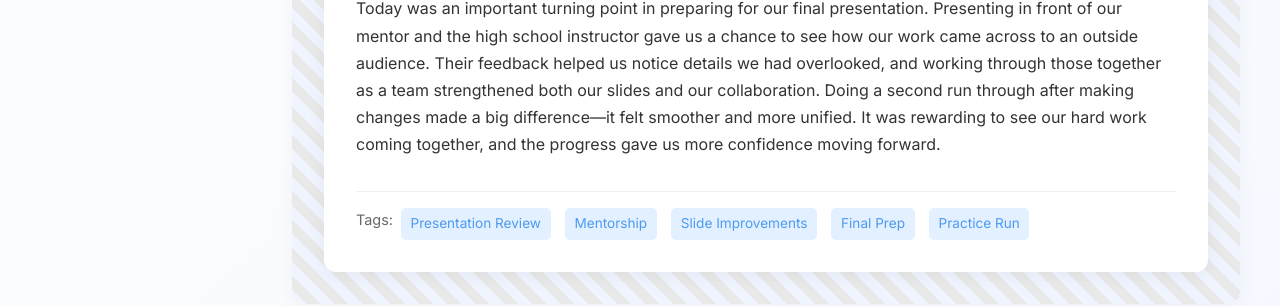
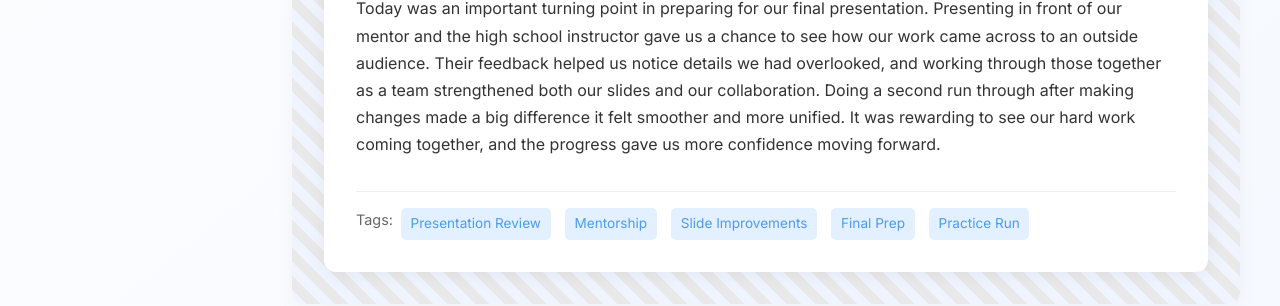
Before and after one commit to arbas1/arbas1.github.io, a Jekyll site: the page built from _posts/2025-07-29-day-46.md, in a window 1280 px wide. Shown: the part 675-981 px from the top of the page. Built offline with Jekyll 4.4.1, drawn with Linux system fonts in a browser that asks for light colours.

Commit message:
Update 2025-07-29-day-46.md

```diff
--- a/_posts/2025-07-29-day-46.md
+++ b/_posts/2025-07-29-day-46.md
@@ -13,5 +13,5 @@ blockers: |
   No blockers today, just spent focused time revising and rehearsing to ensure quality.
 
 reflection: |
-  Today was an important turning point in preparing for our final presentation. Presenting in front of our mentor and the high school instructor gave us a chance to see how our work came across to an outside audience. Their feedback helped us notice details we had overlooked, and working through those together as a team strengthened both our slides and our collaboration. Doing a second run through after making changes made a big difference—it felt smoother and more unified. It was rewarding to see our hard work coming together, and the progress gave us more confidence moving forward.
+  Today was an important turning point in preparing for our final presentation. Presenting in front of our mentor and the high school instructor gave us a chance to see how our work came across to an outside audience. Their feedback helped us notice details we had overlooked, and working through those together as a team strengthened both our slides and our collaboration. Doing a second run through after making changes made a big difference it felt smoother and more unified. It was rewarding to see our hard work coming together, and the progress gave us more confidence moving forward.
 ---
```
